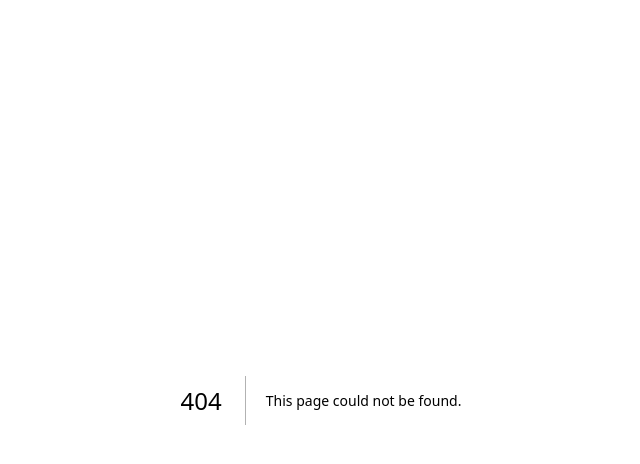
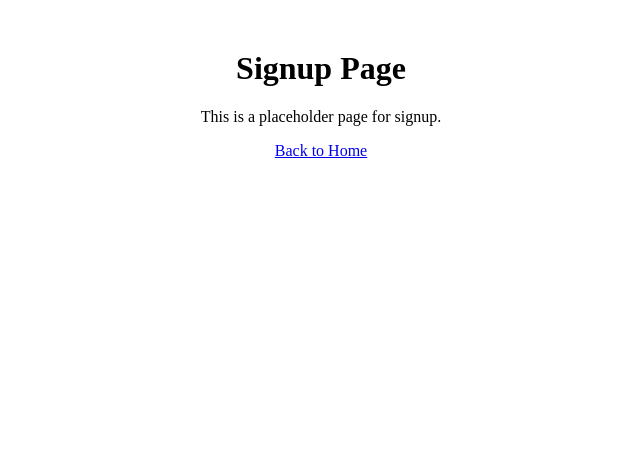
Before and after one commit to maskedwolf-01/scholarhub, a Next.js app: page /signup in a window 1280 px wide. Before the commit this address had no page. Shown: the top 464 px of the page, without its empty margins (319-959 px from the left). Built offline with nearby package versions, Linux system fonts and the light colour scheme.

Commit message:
Create Signup page with placeholder content

```diff
--- /dev/null
+++ b/pages/signup.tsx
@@ -0,0 +1,11 @@
+export default function Signup() {
+  return (
+    <div style={{ textAlign: 'center', marginTop: '50px' }}>
+      <h1>Signup Page</h1>
+      <p>This is a placeholder page for signup.</p>
+      <p>
+        <a href="/">Back to Home</a>
+      </p>
+    </div>
+  );
+}
```
